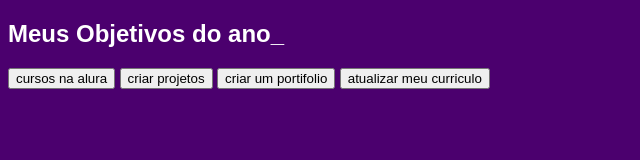
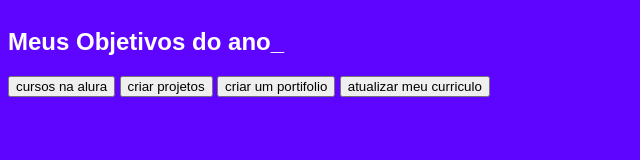
Before and after one commit to BryanOliv/metas-2024, a plain HTML site: page index.html in a window 1280 px wide. Shown: the whole page, without its empty margins (0-640 px from the left). Drawn offline with Linux system fonts and the light colour scheme; a web font is replaced by a local one.

Commit message:
style.css

```diff
--- a/style.css
+++ b/style.css
@@ -1,11 +1,31 @@
-:root{
-    --cor-de-fundo: #4b006e;
-    --verde: #6fff6f;
-    --branco: #ffffff;
-    --botao-ativo: #09a7e6;
-    --botao-inativo: #rgba(58, 55, 94, 0.5);
-    --texto-fundo: white;
+@import url(https://fonts.google.com/share?selection.family=Micro+5);
+:root {
+    --cor-de-fundo:#5d05ff;
+    --verde:#6FFF57;
+    --branco:#FFFFFF;
+    --botao-ativo:#BC4CB1;
+    --botao-inativo:rgba(58,55,94,0.5);
+    --texto-fundo:rgba(58,55,94,0.3);
 }
-body{background-color: var(--cor-de-fundo);
-color: var(--branco);
-font-family: 'Chakra Petch', sans-serif;}
+body {
+    background-color: var(--cor-de-fundo);
+    color: var(--branco);
+    font-family: 'chakraPetch',sans-serif;
+
+}
+.conteudo-principal { display: flex;
+    flex-direction: column;
+    justify-content: center;
+    align-items: center;
+    max-width: 1200px;
+    width: 100%;
+    margin: 0 auto;
+    }
+
+.titulo-principal { text-align: left;
+    width: 100%;
+    font-size: 32px;
+    }
+
+.titulo-principal span {
+        color: var(--verde); }
```
